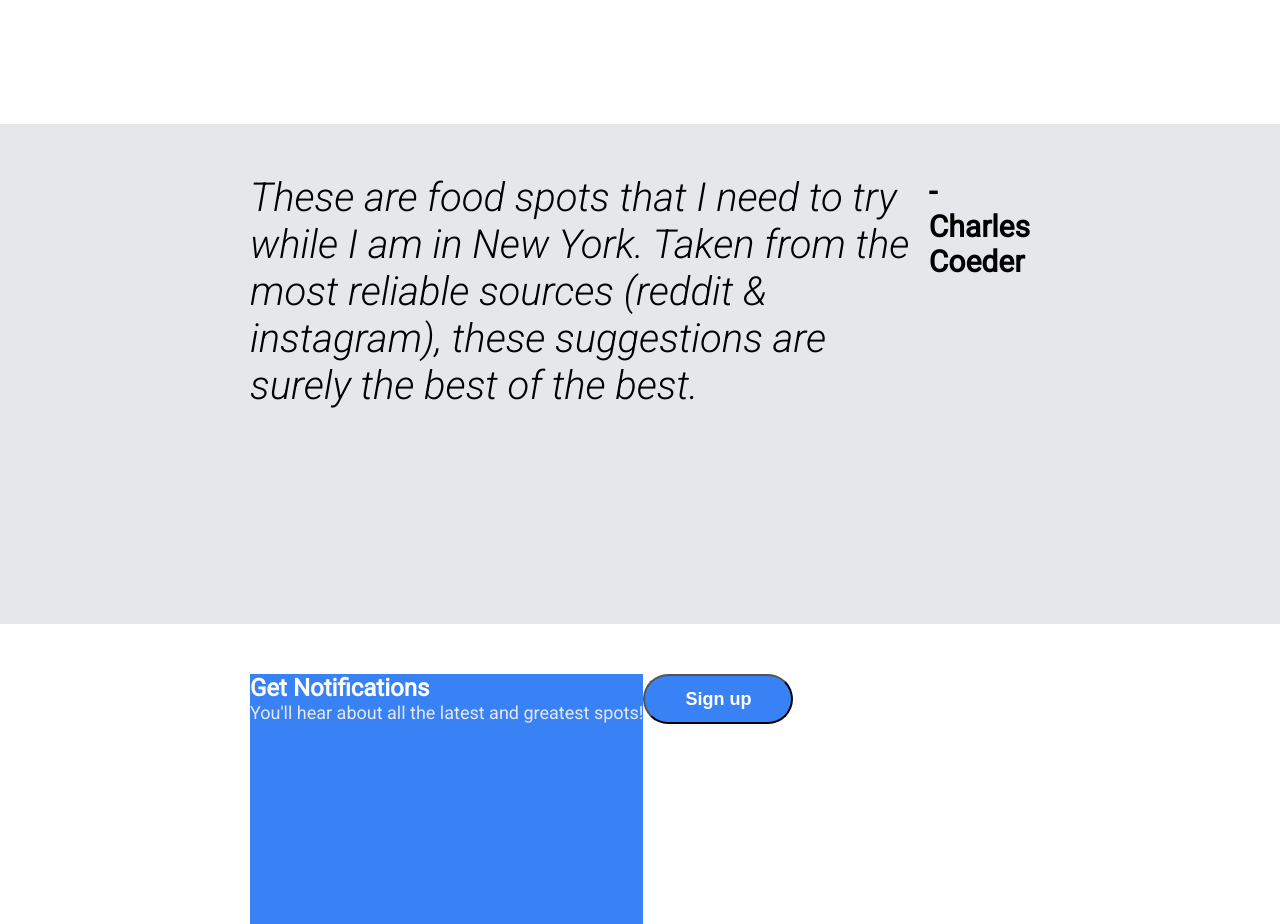
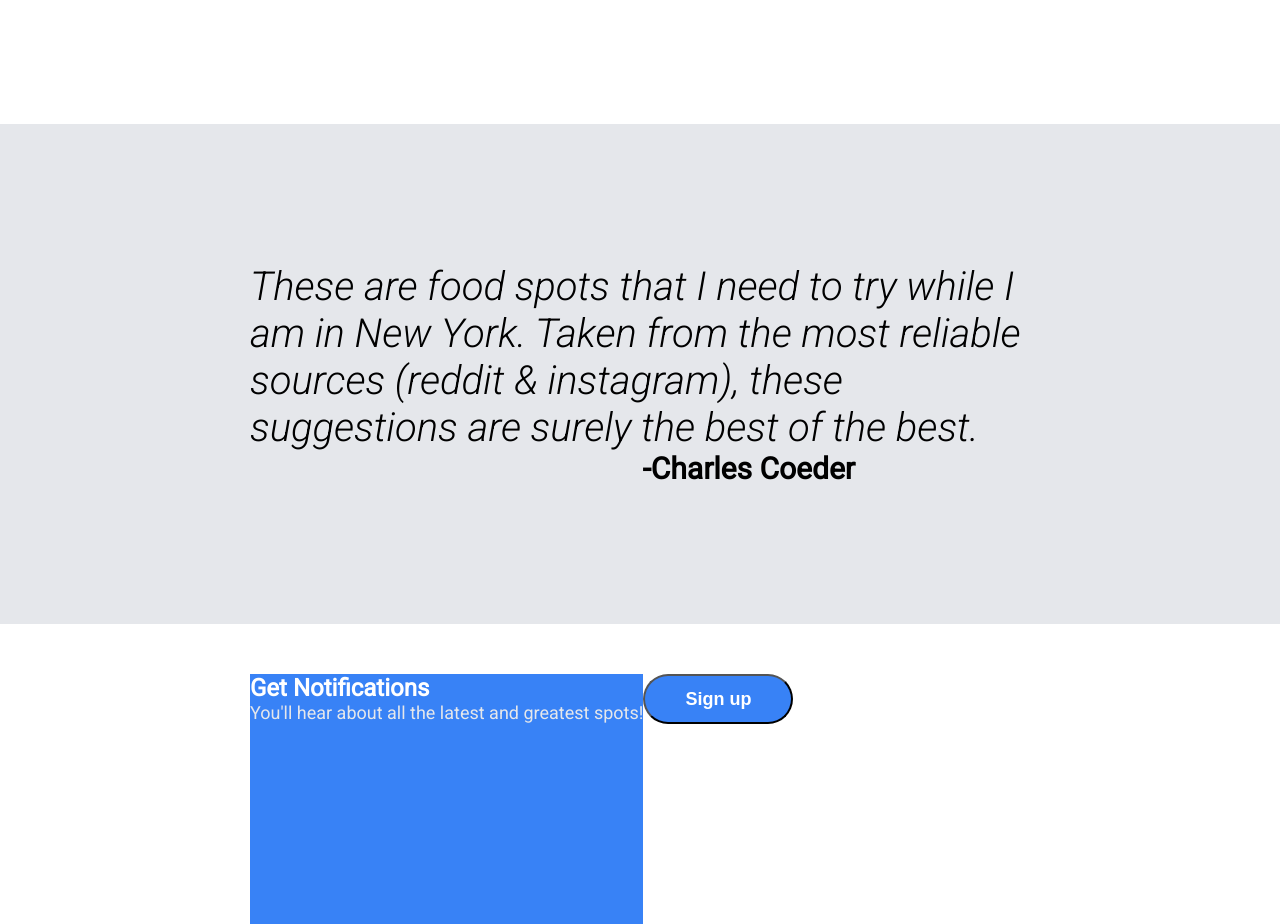
Before and after one commit to CharlesCoeder/landing-page, a plain HTML site: page index.html in a window 1280 px wide. Shown: the part 940-1864 px from the top of the page. Drawn offline with Linux system fonts and the light colour scheme.

Commit message:
section 3 styling

```diff
--- a/style.css
+++ b/style.css
@@ -79,6 +79,8 @@ body {
 #quote-author {
     font-size: 30px;
     font-weight: 800;
+    align-self: flex-end;
+    margin-right: 175px;
 }
 
 .header ul {
@@ -126,9 +128,12 @@ body {
 }
 
 .three {
+    flex-direction: column;
     background-color: #E5E7EB;
+    align-items: center;
+    justify-content: center;
+}
 
-}
 
 .four .small, .signup{
     color: white;
```
